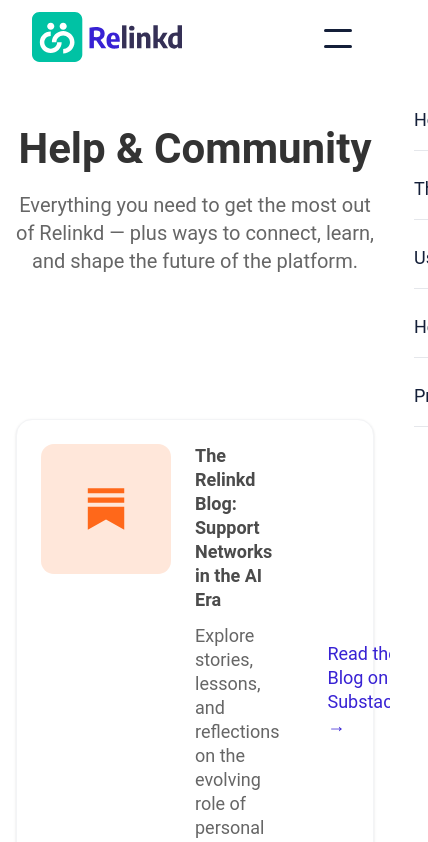
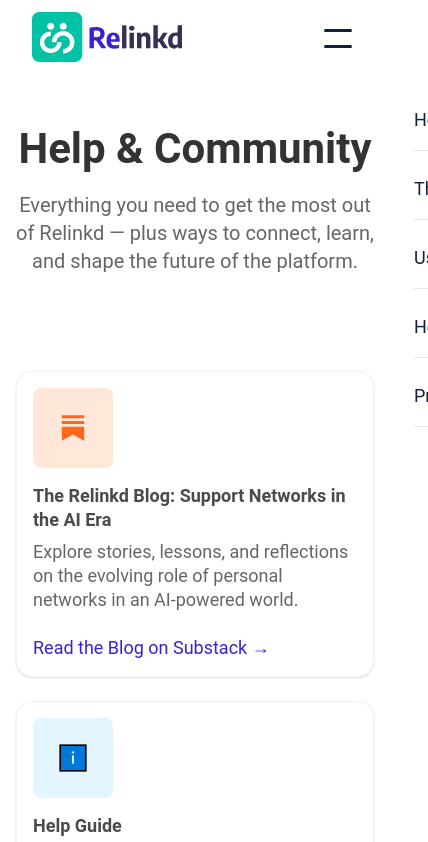
Before and after one commit to EvdokiyaDanova/relinkd-clone, a React (Vite) app: page /help-community in a window 390 px wide. Shown: the top 842 px of the page, 428 px wide, since content can reach past the window. Built offline with nearby package versions, Linux system fonts and the light colour scheme.

Commit message:
Link card componet fix mobile style

```diff
--- a/src/components/LinkCard.jsx
+++ b/src/components/LinkCard.jsx
@@ -2,22 +2,22 @@
 
 const LinkCard = ({ icon, title, description, linkText, linkHref }) => {
   return (
-    <div className="w-full max-w-4xl mx-auto p-6 bg-white rounded-2xl shadow border border-gray-100">
-      <div className="flex items-center gap-6">
+    <div className="w-full max-w-4xl mx-auto p-4 md:p-6 bg-white rounded-2xl shadow border border-gray-100">
+      <div className="flex flex-col md:flex-row md:items-center gap-4 md:gap-6">
         {/* Left side - Icon and Content */}
-        <div className="flex items-start gap-6 flex-1">
+        <div className="flex flex-col md:flex-row md:items-center gap-4 md:gap-6 flex-1">
           {/* Icon */}
-          <div className="flex-shrink-0 w-[130px] h-[130px] bg-red-50 rounded-2xl flex items-center justify-center">
+          <div className="flex-shrink-0 w-[80px] h-[80px] md:w-[130px] md:h-[130px] bg-red-50 rounded-2xl flex items-center justify-center">
             <img
               src={icon}
               alt=""
-              className="w-[130px] h-[130px] object-contain"
+              className="w-[80px] h-[80px] md:w-[130px] md:h-[130px] object-contain"
             />
           </div>
 
           {/* Content */}
-          <div className="flex-1 min-w-0">
-            <h3 className="text-body font-bold text-[#4b4b4b] mb-3">
+          <div className="flex-1 min-w-0 text-left">
+            <h3 className="text-body font-bold text-[#4b4b4b] mb-2 md:mb-3">
               {title}
             </h3>
             <p className="text-body font-normal text-secondaryText">
@@ -26,11 +26,11 @@
           </div>
         </div>
 
-        {/* Border */}
-        <div className="w-px h-[140px] bg-borderGrey"></div>
+        {/* Border - only on desktop */}
+        <div className="hidden md:block w-px h-[140px] bg-borderGrey"></div>
 
         {/* Right side - Link */}
-        <div className="flex items-center justify-center w-[192px] h-full">
+        <div className="flex items-center justify-start md:justify-center md:w-[192px] md:h-full pt-2 md:pt-0">
           {linkText && linkHref && (
             <a
               href={linkHref}
--- a/src/pages/HelpCommunity.jsx
+++ b/src/pages/HelpCommunity.jsx
@@ -15,7 +15,7 @@
         showViberLink={false}
       />
 
-      <div className="w-full py-12 px-4">
+      <div className="w-full pb-12 px-4">
         <div className="max-w-7xl mx-auto space-y-6">
           <LinkCard
             icon={Icon1}
```
